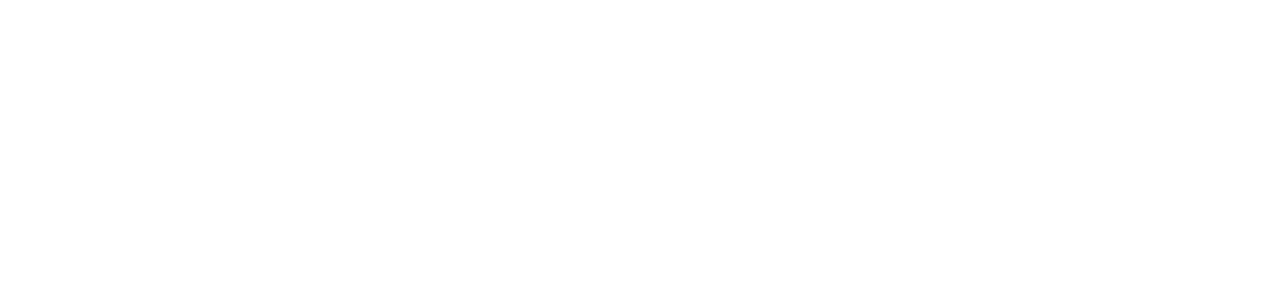
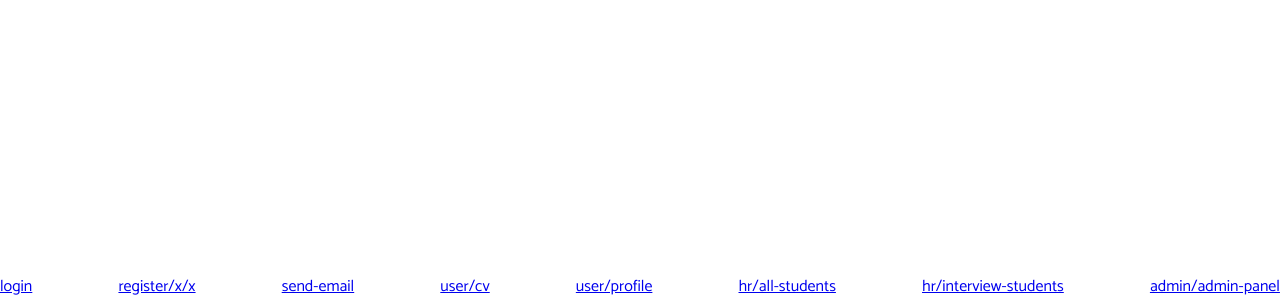
Before and after one commit to tomczer2t/head_hunter_front, a React (Create React App) app: page / in a window 1280 px wide. Shown: the part 500-800 px from the top of the page. Built offline with nearby package versions, Linux system fonts and the light colour scheme.

Commit message:
Test footer for checking access path

```diff
--- a/src/App.tsx
+++ b/src/App.tsx
@@ -25,10 +25,6 @@ function App() {
             element={<RegisterView />}
           />
           <Route path="send-email" element={<EmailPasswordRecoveryView />} />
-          <Route
-            path="register/:id/:verificationToken"
-            element={<LoginView />}
-          />
           {/*user auth require*/}
           <Route path="user" element={<RequireAuthUser />}>
             <Route path="cv" element={<CvView />} />
--- /dev/null
+++ b/src/components/TestFooter/TestFooter.css
@@ -0,0 +1,9 @@
+.test-footer{
+    position: fixed;
+    display: flex;
+    bottom: 0;
+    width: 100vw;
+    justify-content: space-between;
+    align-items: center;
+    background-color: white;
+}
--- /dev/null
+++ b/src/components/TestFooter/TestFooter.tsx
@@ -0,0 +1,20 @@
+import React from 'react';
+import { Link } from 'react-router-dom';
+import './TestFooter.css';
+
+export const TestFooter = () => {
+  return (
+    <>
+      <div className="test-footer">
+        <Link to="/login">login </Link>
+        <Link to="/register/x/x">register/x/x</Link>
+        <Link to="/send-email">send-email</Link>
+        <Link to="/user/cv">user/cv</Link>
+        <Link to="/user/profile">user/profile</Link>
+        <Link to="/hr/all-students">hr/all-students</Link>
+        <Link to="/hr/interview-students"> hr/interview-students</Link>
+        <Link to="/admin/admin-panel"> admin/admin-panel</Link>
+      </div>
+    </>
+  );
+};
--- a/src/layout/MainLayout.tsx
+++ b/src/layout/MainLayout.tsx
@@ -1,8 +1,10 @@
 import { Outlet } from 'react-router-dom';
+import { TestFooter } from '../components/TestFooter/TestFooter';
 export const MainLayout = () => {
   return (
     <>
       <Outlet />
+      <TestFooter />
     </>
   );
 };
```
